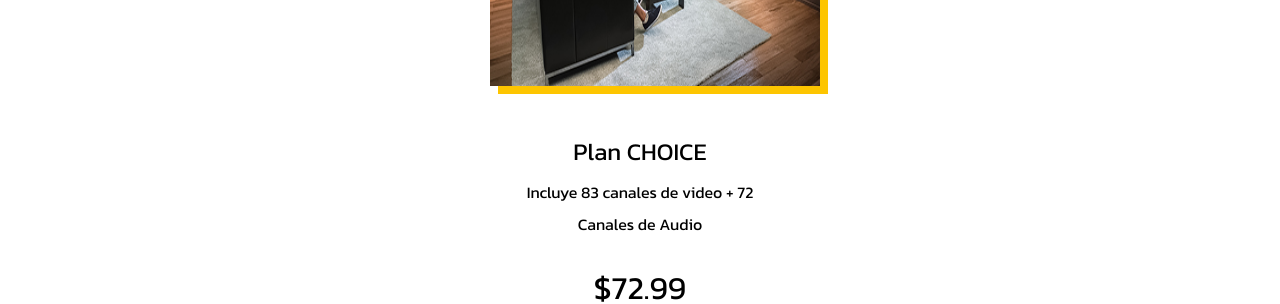
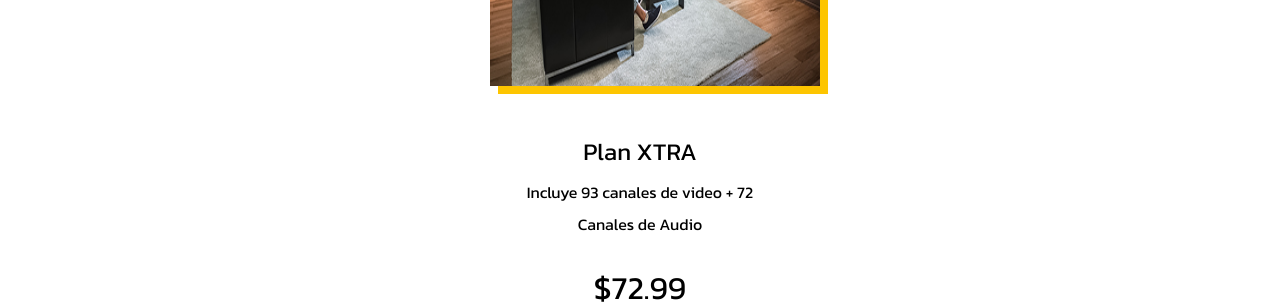
Before and after one commit to Alejod2103/DirectvSite, a React (Create React App) app: page / in a window 1280 px wide. Shown: the part 1820-2124 px from the top of the page. Built offline with nearby package versions, Linux system fonts and the light colour scheme.

Commit message:
version 0.0.0.2

```diff
--- a/src/components/Products/data.js
+++ b/src/components/Products/data.js
@@ -33,8 +33,8 @@ export const productData = [
   {
     img: img2,
     alt: 'Más Ahorro',
-    name: 'Plan CHOICE',
-    desc: 'Incluye 83 canales de video + 72 Canales de Audio',
+    name: 'Plan XTRA',
+    desc: 'Incluye 93 canales de video + 72 Canales de Audio',
     price: '$72.99',
     button: 'Llamar Ahora'
   }
--- a/src/components/Products/index.js
+++ b/src/components/Products/index.js
@@ -24,6 +24,7 @@ const Products = ({ heading, data }) => {
               <ProductInfo>
                 <ProductTitle>{product.name}</ProductTitle>
                 <ProductDesc>{product.desc}</ProductDesc>
+
                 <ProductPrice>{product.price}</ProductPrice>
                 <a href="tel:+1(813)551-1017" >
                 <ProductButton>{product.button}</ProductButton>
```
